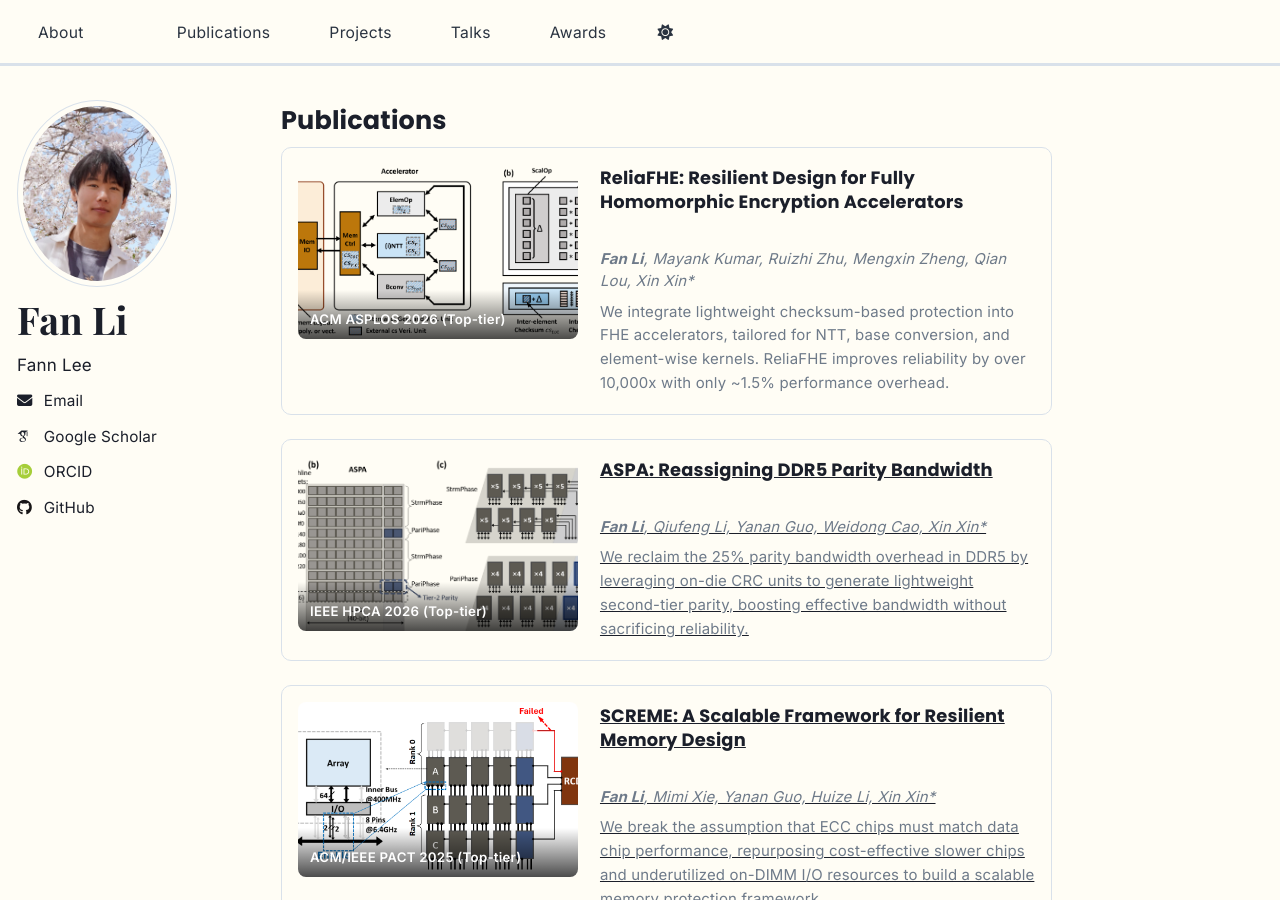
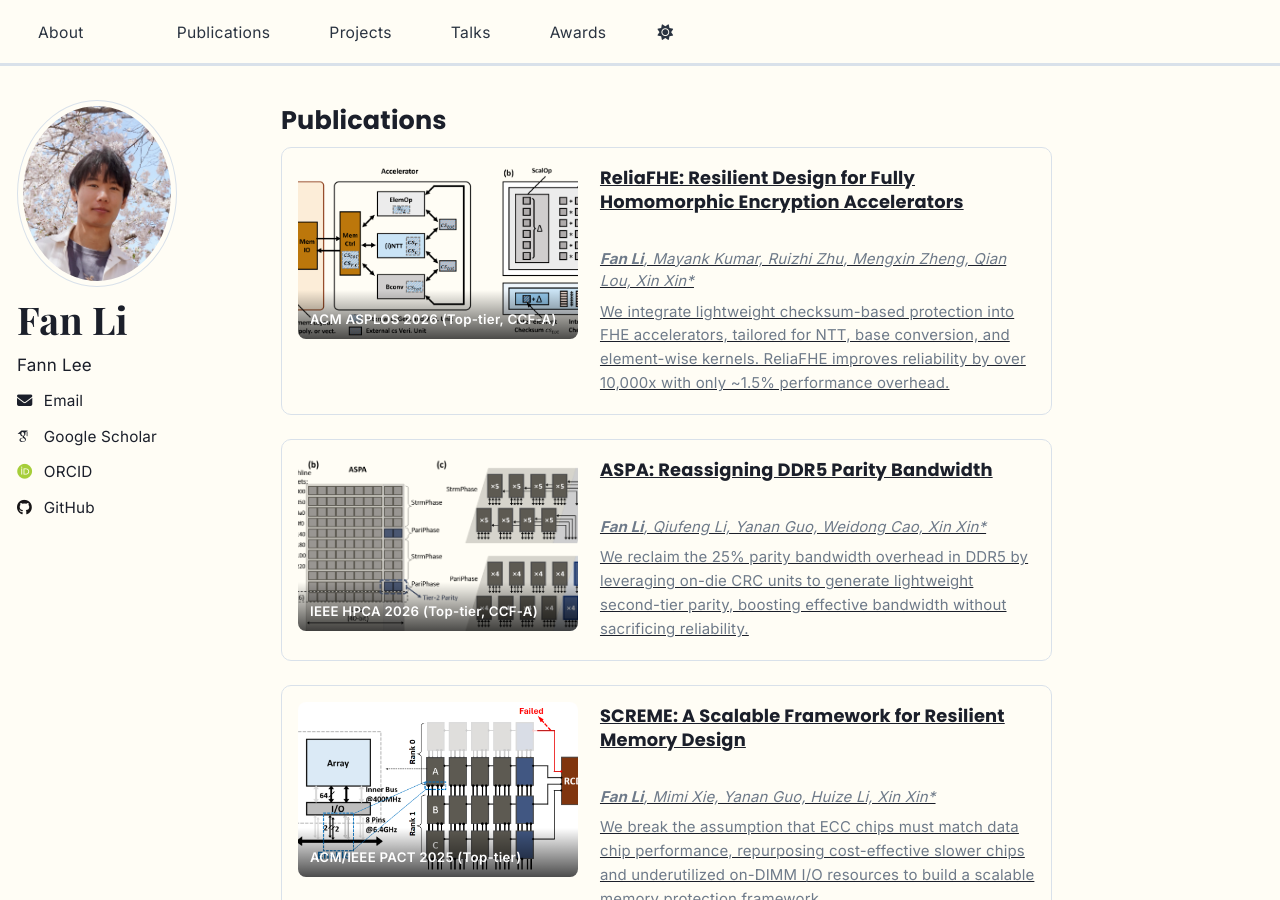
Before and after one commit to Stardust-lf/Stardust-lf.github.io, a Jekyll site: the page built from _pages/publications.md, in a window 1280 px wide and 900 px high. Built offline with Jekyll 4.4.1, drawn with Linux system fonts in a browser that asks for light colours; some web fonts are replaced; a script that is not in the unit is left out.

Commit message:
Add paper links for ASPLOS and HPCA, add CCF-A tags, and add ASPLOS talk
- Add ReliaFHE (ASPLOS 2026) paper link from ACM DL
- Update ASPLOS and HPCA venue tags to (Top-tier, CCF-A)
- Add ASPLOS 2026 ReliaFHE talk entry (Pittsburgh)
- Add HPCA 2026 paper link to talks page

Co-Authored-By: Claude Opus 4.6 <noreply@anthropic.com>

```diff
--- a/_pages/publications.md
+++ b/_pages/publications.md
@@ -8,9 +8,10 @@ author_profile: true
 <div>
 {% include pubcard.html
     img="/assets/paper_poster/ASPLOS.png"
-    venue="ACM ASPLOS 2026 (Top-tier)"
+    venue="ACM ASPLOS 2026 (Top-tier, CCF-A)"
     title="ReliaFHE: Resilient Design for Fully Homomorphic Encryption Accelerators"
     authors="<strong>Fan Li</strong>, Mayank Kumar, Ruizhi Zhu, Mengxin Zheng, Qian Lou, Xin Xin*"
+    link="https://dl.acm.org/doi/10.1145/3779212.3790211"
     desc="We integrate lightweight checksum-based protection into FHE accelerators, tailored for NTT, base conversion, and element-wise kernels. ReliaFHE improves reliability by over 10,000x with only ~1.5% performance overhead."
 %}
 </div>
@@ -19,7 +20,7 @@ author_profile: true
 <div>
 {% include pubcard.html
     img="/assets/paper_poster/HPCA.png"
-    venue="IEEE HPCA 2026 (Top-tier)"
+    venue="IEEE HPCA 2026 (Top-tier, CCF-A)"
     title="ASPA: Reassigning DDR5 Parity Bandwidth"
     authors="<strong>Fan Li</strong>, Qiufeng Li, Yanan Guo, Weidong Cao, Xin Xin*"
     link="https://ieeexplore.ieee.org/document/11408447"
```
Also changed, not shown: _pages/talks.md (+5 -0 lines).
